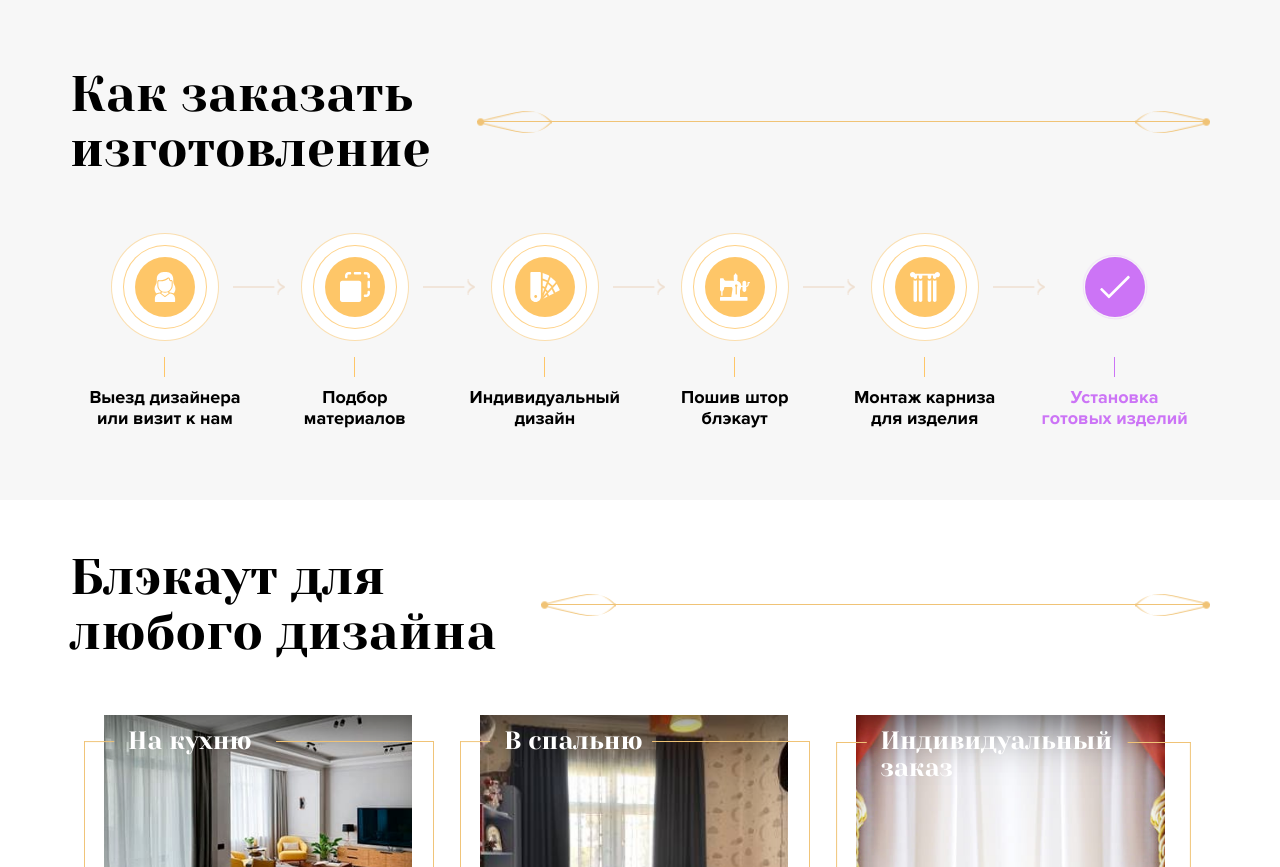
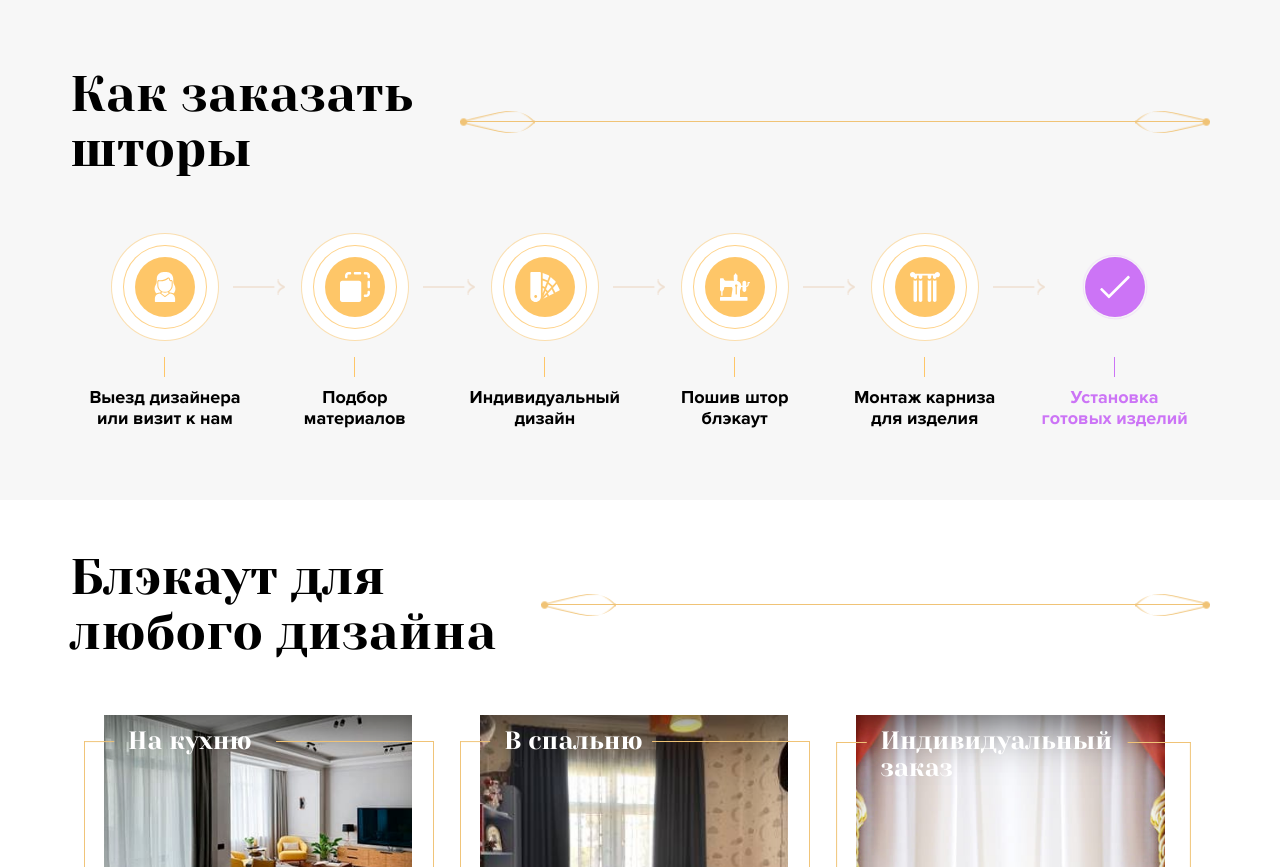
Before and after one commit to poshiv/poshiv.github.io, a plain HTML site: page blackout.html in a window 1280 px wide. Shown: the part 3090-3957 px from the top of the page. Drawn offline with Linux system fonts and the light colour scheme.

Commit message:
Update blackout.html

```diff
--- a/blackout.html
+++ b/blackout.html
@@ -1250,7 +1250,7 @@ font-weight: 600;
 <div class="custom">
 	<div class="container">
 <div class="curt-heading">
-<h2 class="title">Как заказать <br> изготовление</h2>
+<h2 class="title">Как заказать <br> шторы</h2>
 <span class="curts"></span></div>
 <div class="how-we-work">
 <div class="work-item">
```
